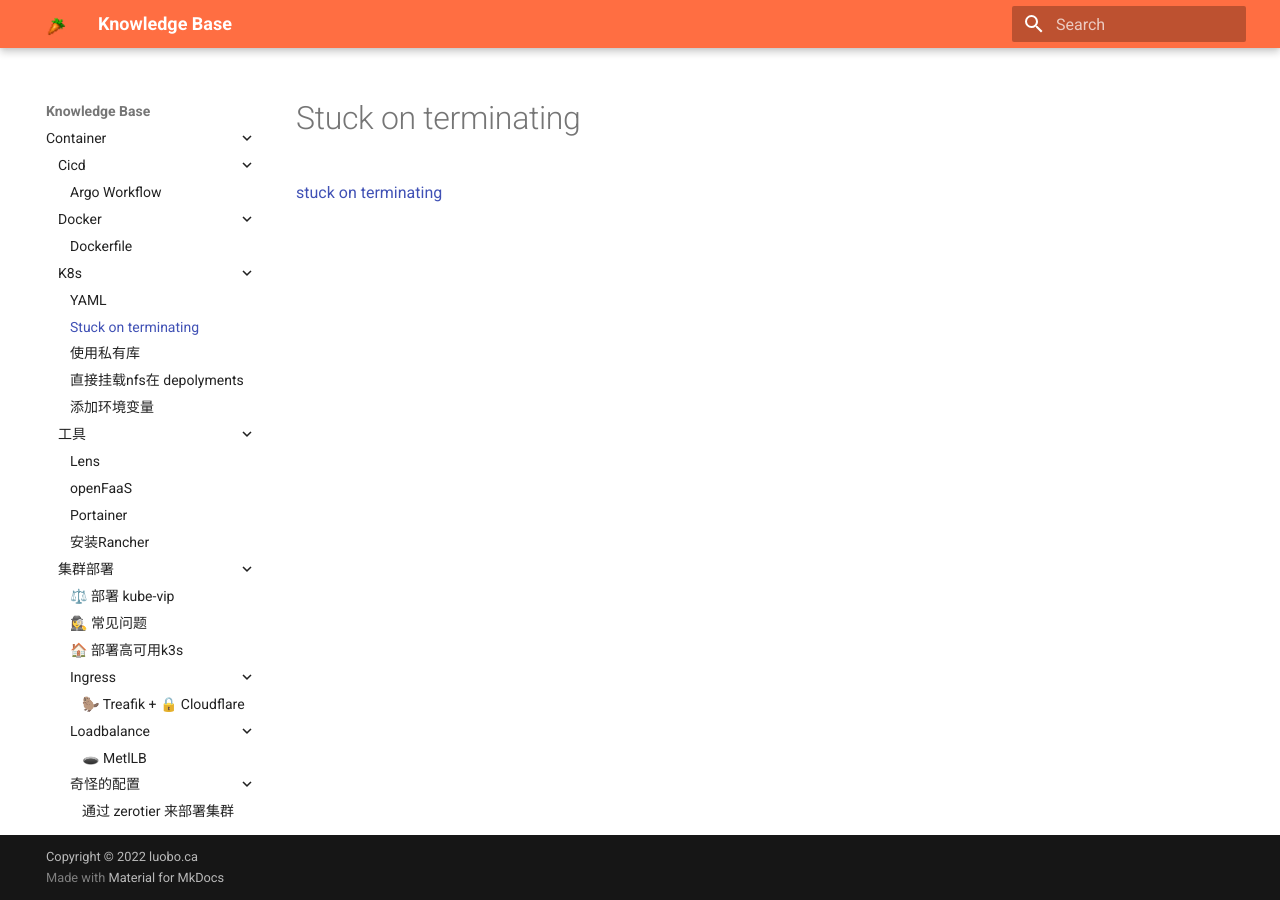
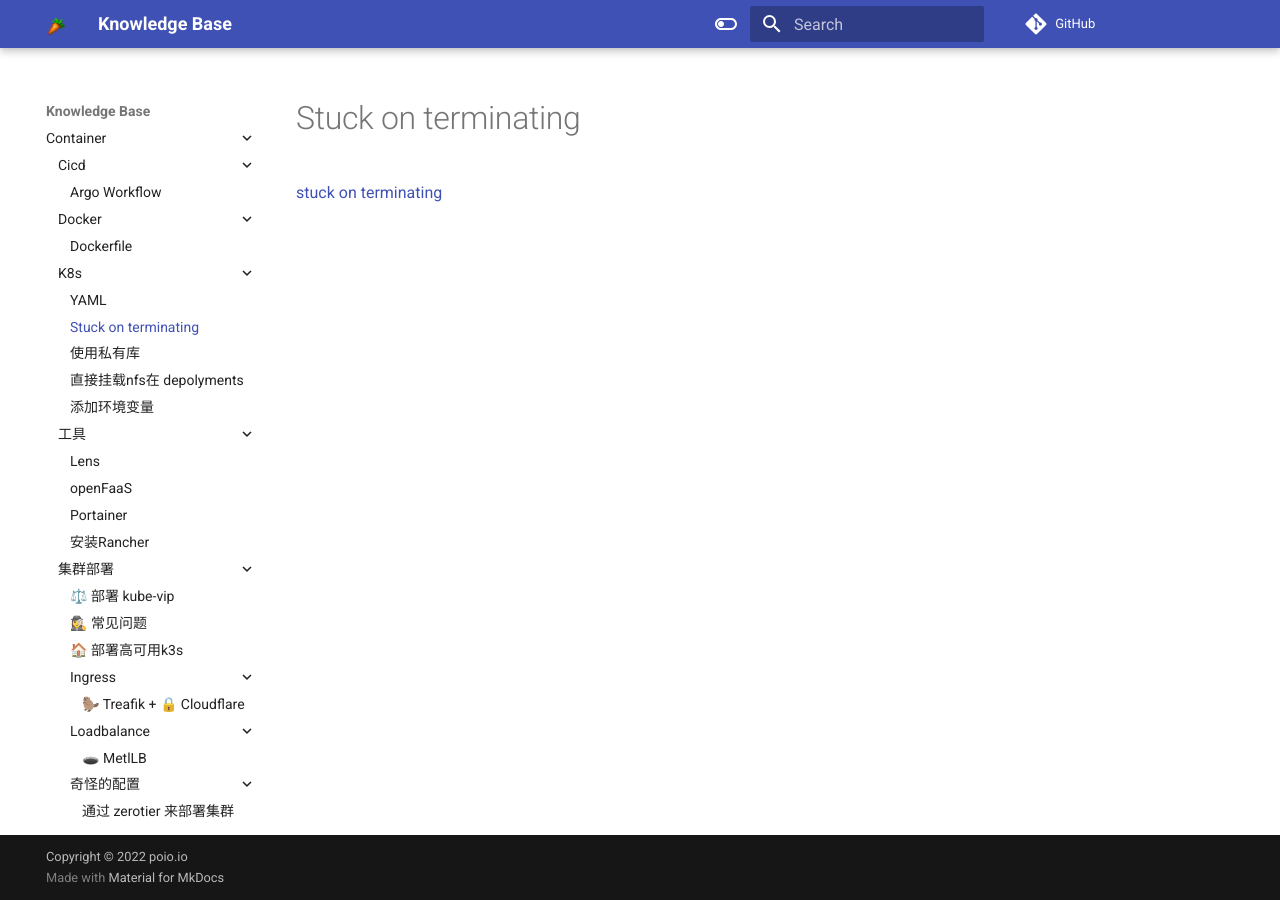
Before and after one commit to two4i6/knowledge-base, an MkDocs documentation site: the page built from docs/container/k8s/stuck on terminating.md, in a window 1280 px wide. Built offline with MkDocs 1.6.1 and Material for MkDocs 9.7.7, drawn with Linux system fonts in a browser that asks for light colours; comment, search, counter and statistics services are not loaded.

Commit message:
update theme

```diff
--- a/mkdocs.yml
+++ b/mkdocs.yml
@@ -1,11 +1,21 @@
 site_name: Knowledge Base
-copyright: Copyright &copy; 2022 <a href="https://luobo.ca">luobo.ca</a>
+repo_url: https://github.com/two4i6/knowledge-base
+repo_name: GitHub
+copyright: Copyright &copy; 2022 <a href="https://page.poio.io">poio.io</a>
+site_author: Terry W.
 theme:
   name: "material"
   palette:
-    scheme: preference
-    primary: deep orange
-    accent: indigo
+    - media: "(prefers-color-scheme: light)"
+      scheme: default
+      toggle:
+        icon: material/toggle-switch-off-outline
+        name: Switch to dark mode
+    - media: "(prefers-color-scheme: dark)"
+      scheme: slate
+      toggle:
+        icon: material/toggle-switch
+        name: Switch to light mode
   favicon: "imgs/logo.png"
   logo: "imgs/logo.png"
   features:
```
